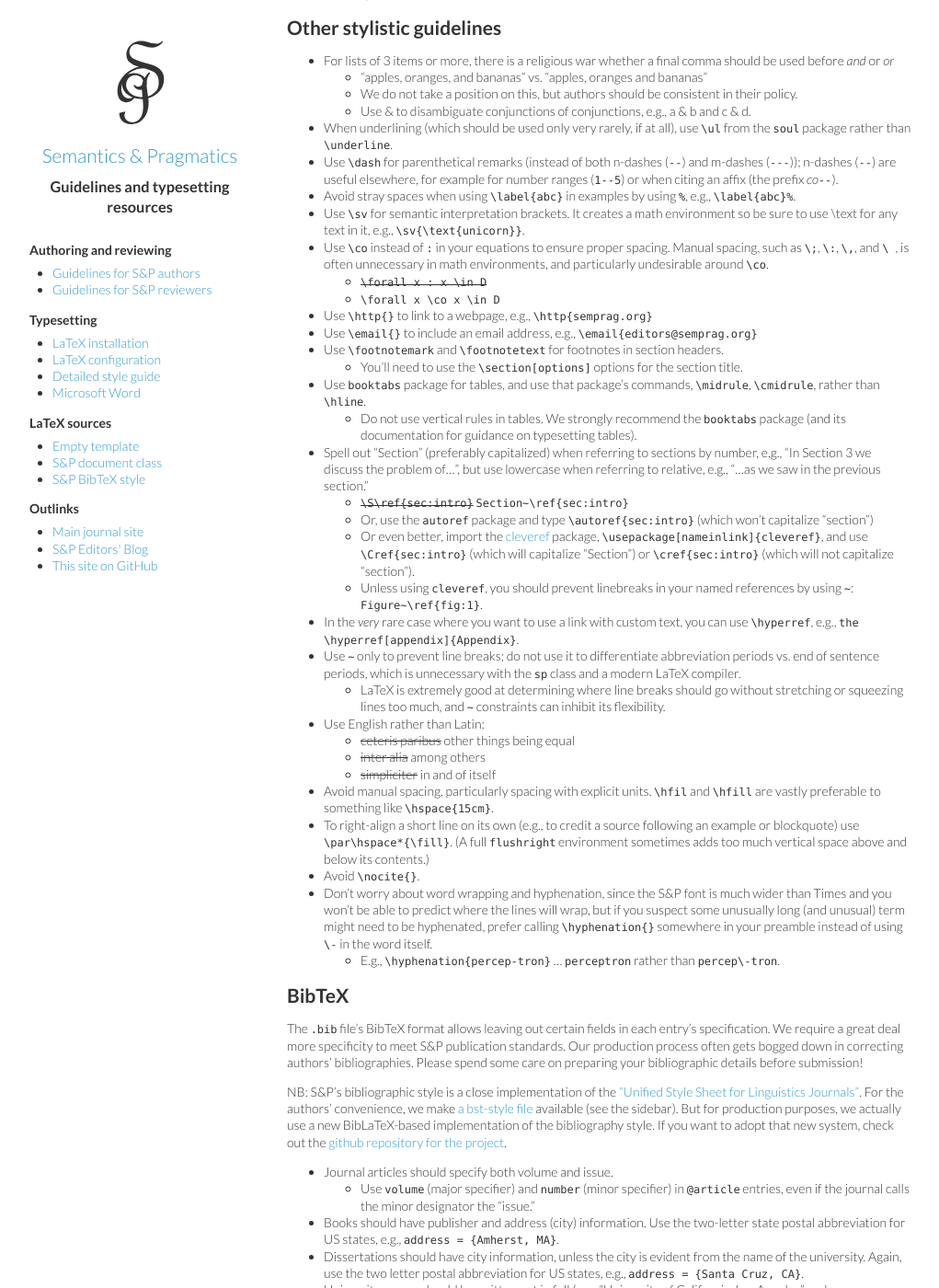
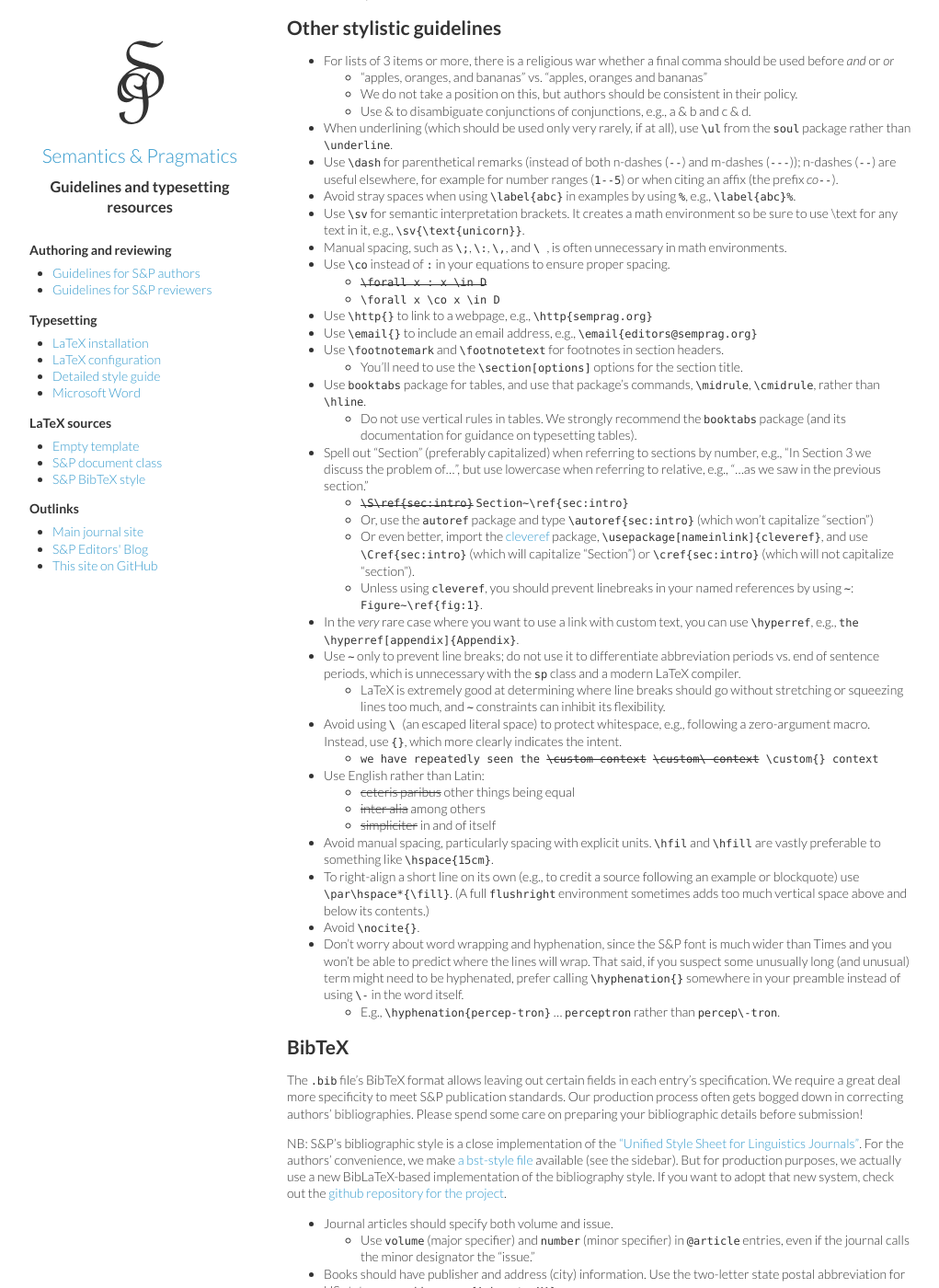
Before and after one commit to semprag/semprag.github.io, a Jekyll site: the page built from style.md, in a window 1280 px wide and 1400 px high, scrolled down 2197 px. Shown: the whole window at 92% size, without its empty margins (8-1029 px from the left). Built offline with Jekyll 4.4.1, drawn with Linux system fonts in a browser that asks for light colours; some of the changed text lies outside the part shown.

Commit message:
Split a few long sentences and add note about 0-argument macros

```diff
--- a/style.md
+++ b/style.md
@@ -37,7 +37,7 @@ Read your paper one more time very carefully, paying attention to the issues lis
 * Avoid manual spacing hacks (when we typeset your document in the relatively wide Lucida font, such manual adjustments are usually counter-productive).
   - Do not manipulate the document layout with packages like `geometry`, `fullpage`, `rotating`, `multicol`, `setspace`, `caption`, etc.
   - Avoid using custom spacing macros like `\hspace`, `\vspace`, `\bigskip`, `\newpage`, `\clearpage`, etc.
-  - Avoid environments like `tabbing`, which do not handle line wrapping well
+  - Avoid environments like `tabbing`, which do not handle line wrapping well.
 * If you use other packages for typographic manipulation, like `ulem` or `soul`, explain why you are using these.
 
 Believe it or not, the above are the main stumbling blocks for a quick conversion of a manuscript to a publishable S&P paper. There are more subtle guidelines below, but these are the most important issues.
@@ -105,7 +105,8 @@ Believe it or not, the above are the main stumbling blocks for a quick conversio
 - Use `\dash` for parenthetical remarks (instead of both n-dashes (`--`) and m-dashes (`---`)); n-dashes (`--`) are useful elsewhere, for example for number ranges (`1--5`) or when citing an affix (the prefix *co`--`*).
 - Avoid stray spaces when using `\label{abc}` in examples by using `%`, e.g., `\label{abc}%`.
 - Use `\sv` for semantic interpretation brackets. It creates a math environment so be sure to use \text for any text in it, e.g., `\sv{\text{unicorn}}`.
-- Use `\co` instead of `:` in your equations to ensure proper spacing. Manual spacing, such as `\;`, `\:`, `\,`, and `\ `, is often unnecessary in math environments, and particularly undesirable around `\co`.
+- Manual spacing, such as `\;`, `\:`, `\,`, and `\ `, is often unnecessary in math environments.
+- Use `\co` instead of `:` in your equations to ensure proper spacing.
   - <del><code>\forall x : x \in D</code></del>
   - `\forall x \co x \in D`
 - Use `\http{}` to link to a webpage, e.g., `\http{semprag.org}`
@@ -122,6 +123,10 @@ Believe it or not, the above are the main stumbling blocks for a quick conversio
 - In the _very_ rare case where you want to use a link with custom text, you can use `\hyperref`, e.g., `the \hyperref[appendix]{Appendix}`.
 - Use `~` only to prevent line breaks; do not use it to differentiate abbreviation periods vs. end of sentence periods, which is unnecessary with the `sp` class and a modern LaTeX compiler.
   - LaTeX is extremely good at determining where line breaks should go without stretching or squeezing lines too much, and `~` constraints can inhibit its flexibility.
+- Avoid using `\ ` (an escaped literal space) to protect whitespace, e.g., following a zero-argument macro.
+  Instead, use `{}`, which more clearly indicates the intent.
+  - <code>we have repeatedly seen the <del>\custom context</del> <del>\custom\ context</del> \custom{} context</code>
+  <!-- References: https://tex.stackexchange.com/q/31091, https://tex.stackexchange.com/q/116528, https://tex.stackexchange.com/q/55105 -->
 - Use English rather than Latin:
   - <del>ceteris paribus</del> other things being equal
   - <del>inter alia</del> among others
@@ -130,7 +135,7 @@ Believe it or not, the above are the main stumbling blocks for a quick conversio
 - To right-align a short line on its own (e.g., to credit a source following an example or blockquote) use `\par\hspace*{\fill}`.
   (A full `flushright` environment sometimes adds too much vertical space above and below its contents.)
 - Avoid `\nocite{}`.
-- Don't worry about word wrapping and hyphenation, since the S&P font is much wider than Times and you won't be able to predict where the lines will wrap, but if you suspect some unusually long (and unusual) term might need to be hyphenated, prefer calling `\hyphenation{}` somewhere in your preamble instead of using `\-` in the word itself.
+- Don't worry about word wrapping and hyphenation, since the S&P font is much wider than Times and you won't be able to predict where the lines will wrap. That said, if you suspect some unusually long (and unusual) term might need to be hyphenated, prefer calling `\hyphenation{}` somewhere in your preamble instead of using `\-` in the word itself.
   + E.g., `\hyphenation{percep-tron}` ... `perceptron` rather than `percep\-tron`.
 
 
```
